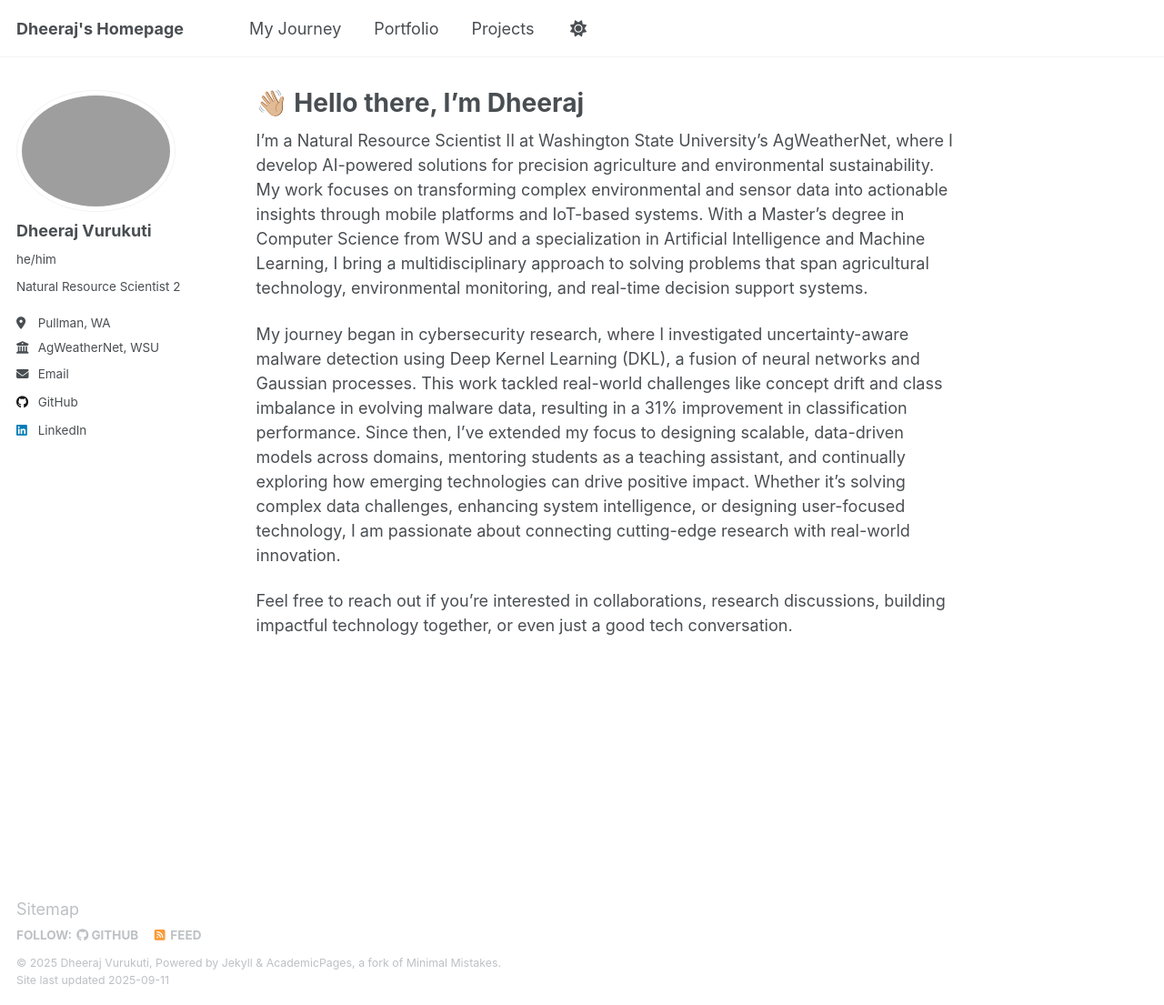
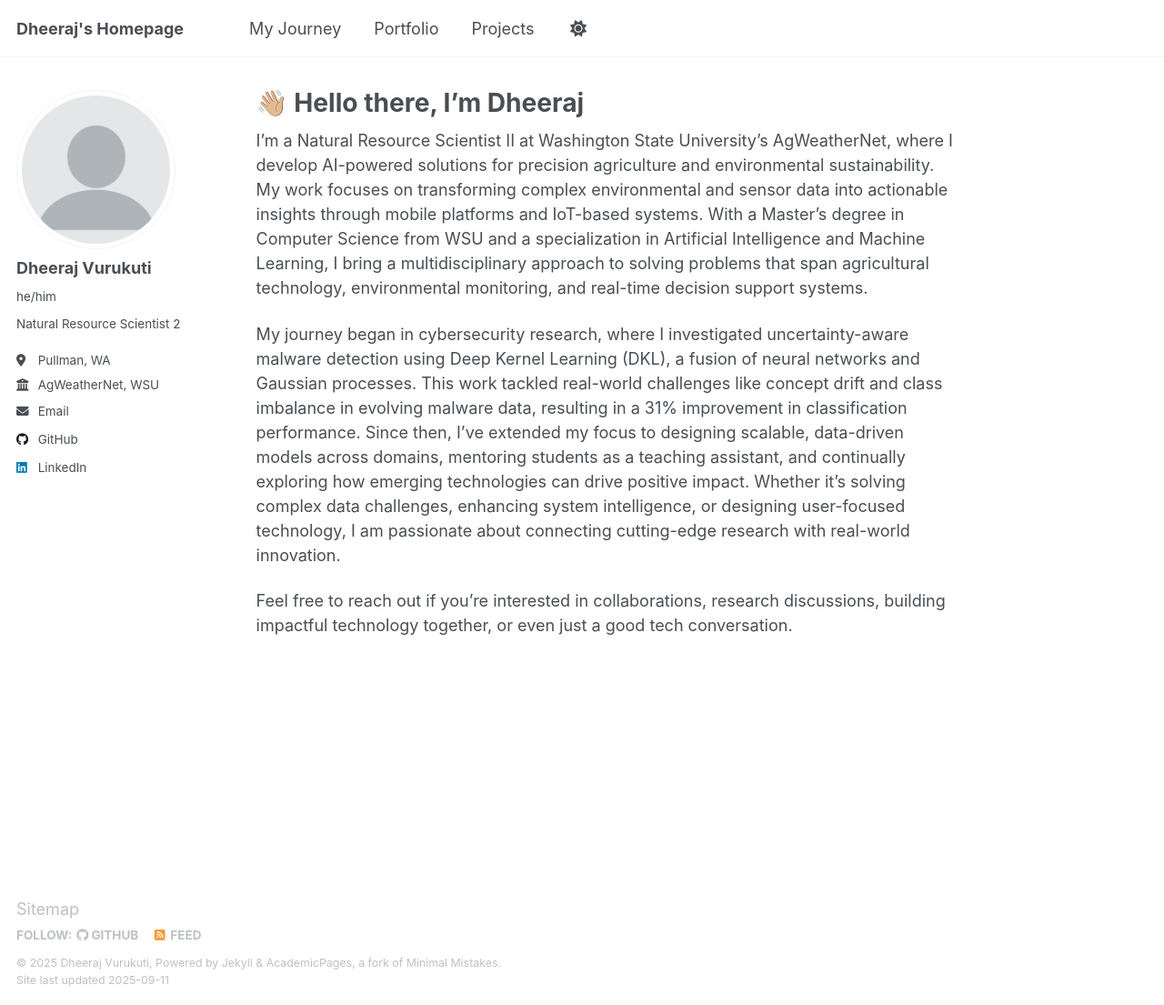
Before and after one commit to dheerajvurukuti/dheerajvurukuti.github.io, a Jekyll site: the page built from _pages/about.md, in a window 1280 px wide and 1105 px high. Shown: the whole window at 91% size. Built offline with Jekyll 4.4.1, drawn with Linux system fonts in a browser that asks for light colours.

Commit message:
profile check

```diff
--- a/_config.yml
+++ b/_config.yml
@@ -22,7 +22,7 @@ repository               : "dheerajvurukuti/dheerajvurukuti.github.io"
 #               Additional customization can be done by editing /_includes/author-profile.html
 author:
   # Biographic information
-  avatar           : "dheeraj_profile_pic.png"
+  avatar           : "profile.png"
   name             : "Dheeraj Vurukuti"
   pronouns         : "he/him"
   bio              : "Natural Resource Scientist 2"
```
